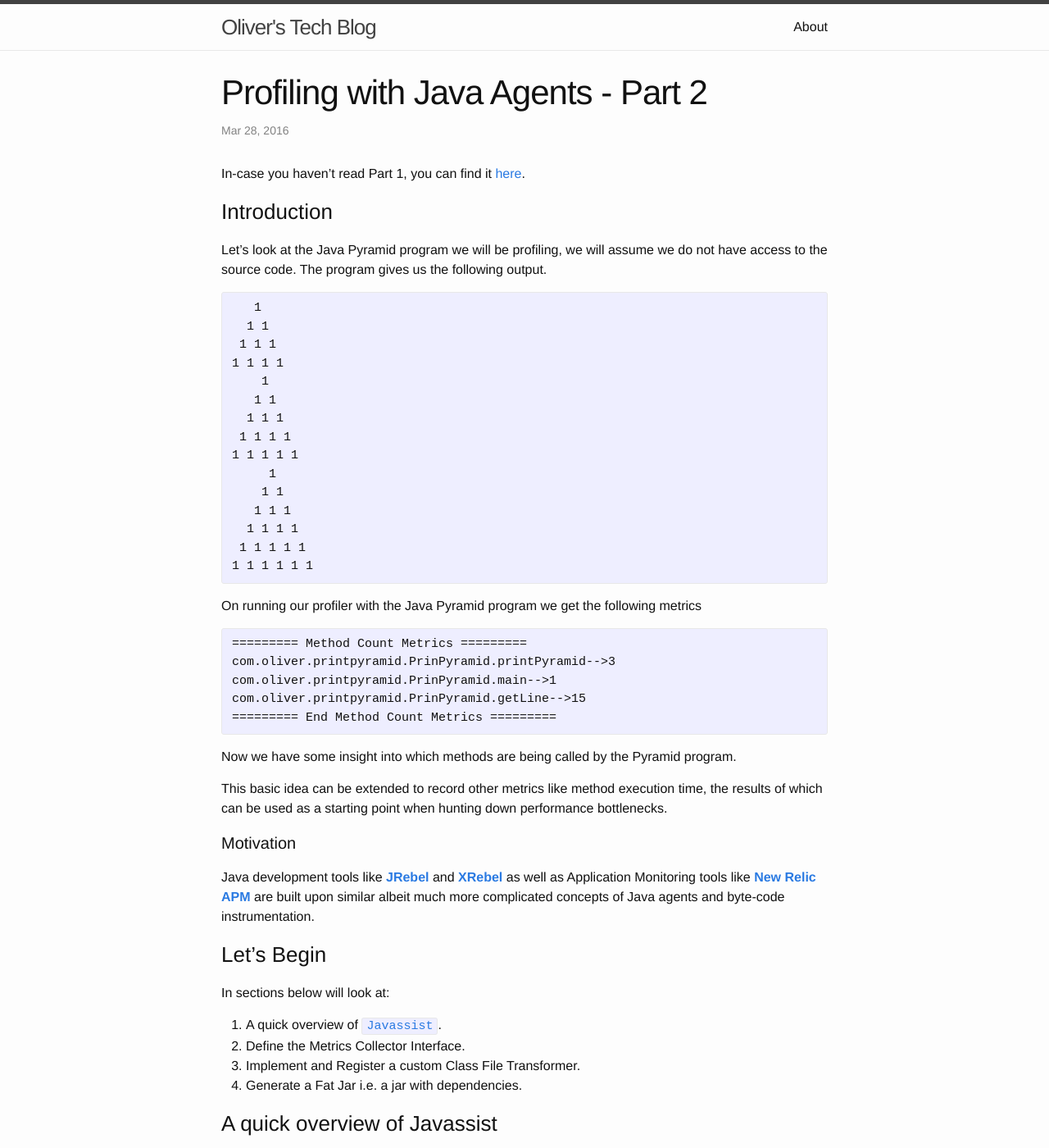
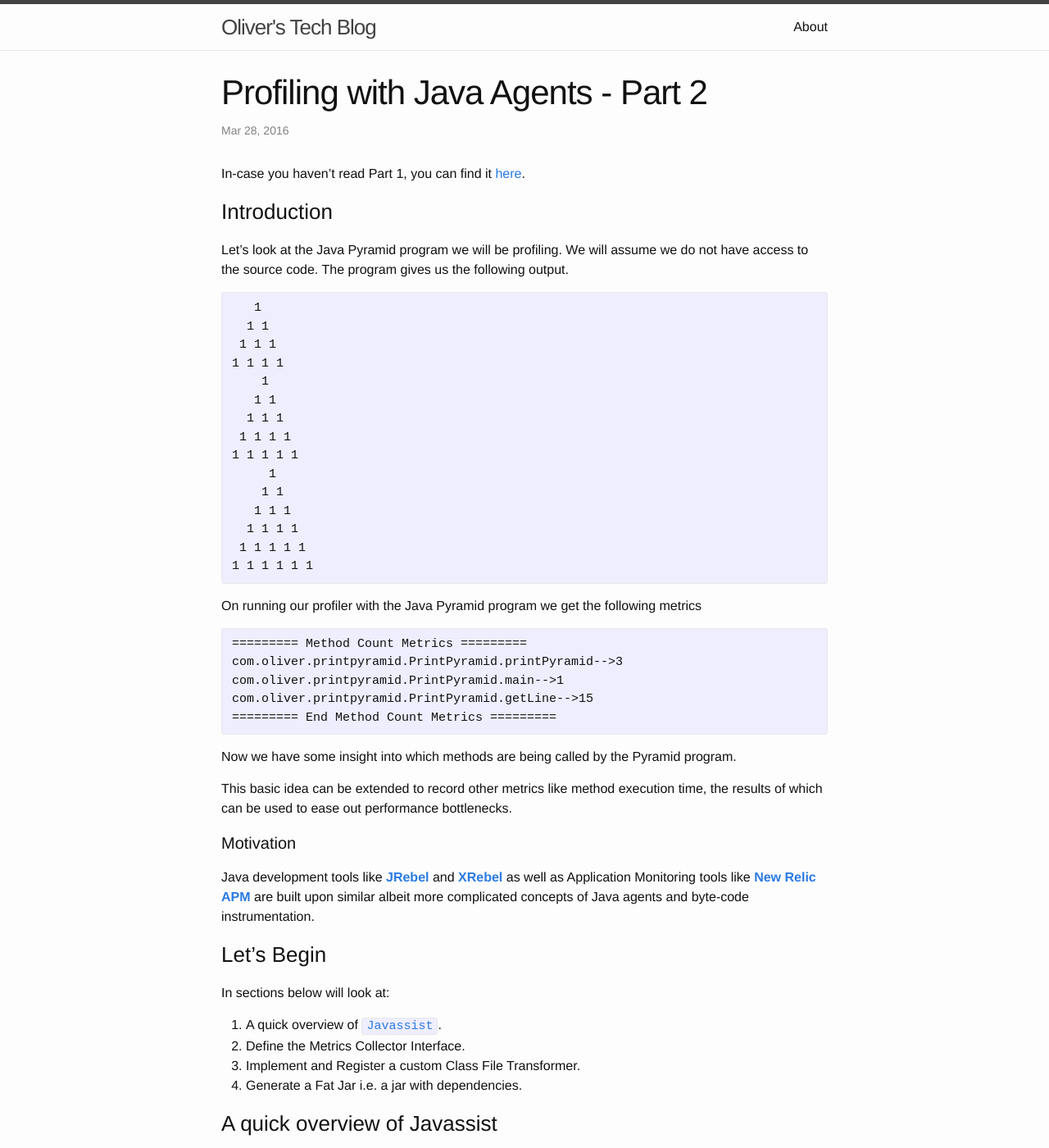
Before and after one commit to oliversavio/oliversavio.github.io, a Jekyll site: the page built from _posts/2016-03-28-profiling-with-java-agents-part-two.markdown, in a window 1280 px wide and 1400 px high. Shown: the whole window at 82% size. Built offline with Jekyll 4.4.1, drawn with Linux system fonts in a browser that asks for light colours; some of the changed text lies outside the part shown.

Commit message:
review fixes

```diff
--- a/_posts/2016-03-28-profiling-with-java-agents-part-two.markdown
+++ b/_posts/2016-03-28-profiling-with-java-agents-part-two.markdown
@@ -8,7 +8,7 @@ comments: false
 In-case you haven't read Part 1, you can find it [here][Part1].
 
 ### Introduction
-Let's look at the Java Pyramid program we will be profiling, we will assume we do not have access to the source code. The program gives us the following output.
+Let's look at the Java Pyramid program we will be profiling. We will assume we do not have access to the source code. The program gives us the following output.
 {% highlight text %}
    1
   1 1
@@ -30,18 +30,18 @@ Let's look at the Java Pyramid program we will be profiling, we will assume we d
 On running our profiler with the Java Pyramid program we get the following metrics
 {% highlight text %}
 ========= Method Count Metrics =========
-com.oliver.printpyramid.PrinPyramid.printPyramid-->3
-com.oliver.printpyramid.PrinPyramid.main-->1
-com.oliver.printpyramid.PrinPyramid.getLine-->15
+com.oliver.printpyramid.PrintPyramid.printPyramid-->3
+com.oliver.printpyramid.PrintPyramid.main-->1
+com.oliver.printpyramid.PrintPyramid.getLine-->15
 ========= End Method Count Metrics =========
 {% endhighlight %}
 Now we have some insight into which methods are being called by the Pyramid program.
 
 
-This basic idea can be extended to record other metrics like method execution time, the results of which can be used as a starting point when hunting down performance bottlenecks.
+This basic idea can be extended to record other metrics like method execution time, the results of which can be used to ease out performance bottlenecks.
 
 #### Motivation
-Java development tools like [__JRebel__][JRebel] and [__XRebel__][XRebel] as well as Application Monitoring tools like [__New Relic APM__][New-Relic] are built upon similar albeit much more complicated concepts of Java agents and byte-code instrumentation.
+Java development tools like [__JRebel__][JRebel] and [__XRebel__][XRebel] as well as Application Monitoring tools like [__New Relic APM__][New-Relic] are built upon similar albeit more complicated concepts of Java agents and byte-code instrumentation.
 
 ### Let's Begin
 In sections below will look at:
@@ -115,7 +115,7 @@ public interface MetricsCollector {
 -  `printMetrics()` will be invoked by our agent code on shut-down and will print out the metrics.
 
 ### Registering a custom Class File Transformer
-In the first post we implemented the `premain` method and displayed a "Hello World! Java Agent" message. In order to modify byte-code we need to write and register a custom `ClassFileTransformer`. This is done by using the `addTransformer` method of the `java.lang.instrument.Instrumentation` interface.
+In the [first post][Part1] we implemented the `premain` method and displayed a "Hello World! Java Agent" message. In order to modify byte-code we need to write and register a custom `ClassFileTransformer`. This is done by using the `addTransformer` method of the `java.lang.instrument.Instrumentation` interface.
 
 {% highlight java %}
 package com.oliver.jagent;
```
Also changed, not shown: other parts of _posts/2016-03-28-profiling-with-java-agents-part-two.markdown (+2 -2 lines).
